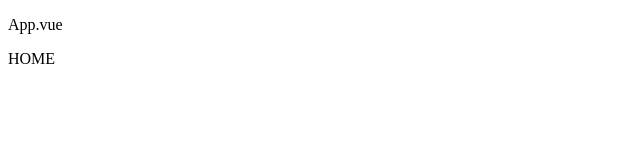
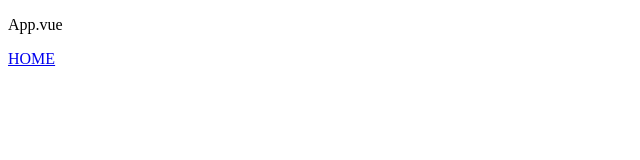
Before and after one commit to PhantomSquire/Vue, a Vue app: page / in a window 1280 px wide. Shown: the top 160 px of the page, without its empty margins (0-640 px from the left). Built offline with nearby package versions, Linux system fonts and the light colour scheme.

Commit message:
Update HelloWorld.vue

```diff
--- a/components/HelloWorld.vue
+++ b/components/HelloWorld.vue
@@ -1,7 +1,7 @@
 <template>
 
   <nav>
-    <p>HOME</p>
+    <a href="/">HOME</a>
   </nav>
 
 </template>
```
